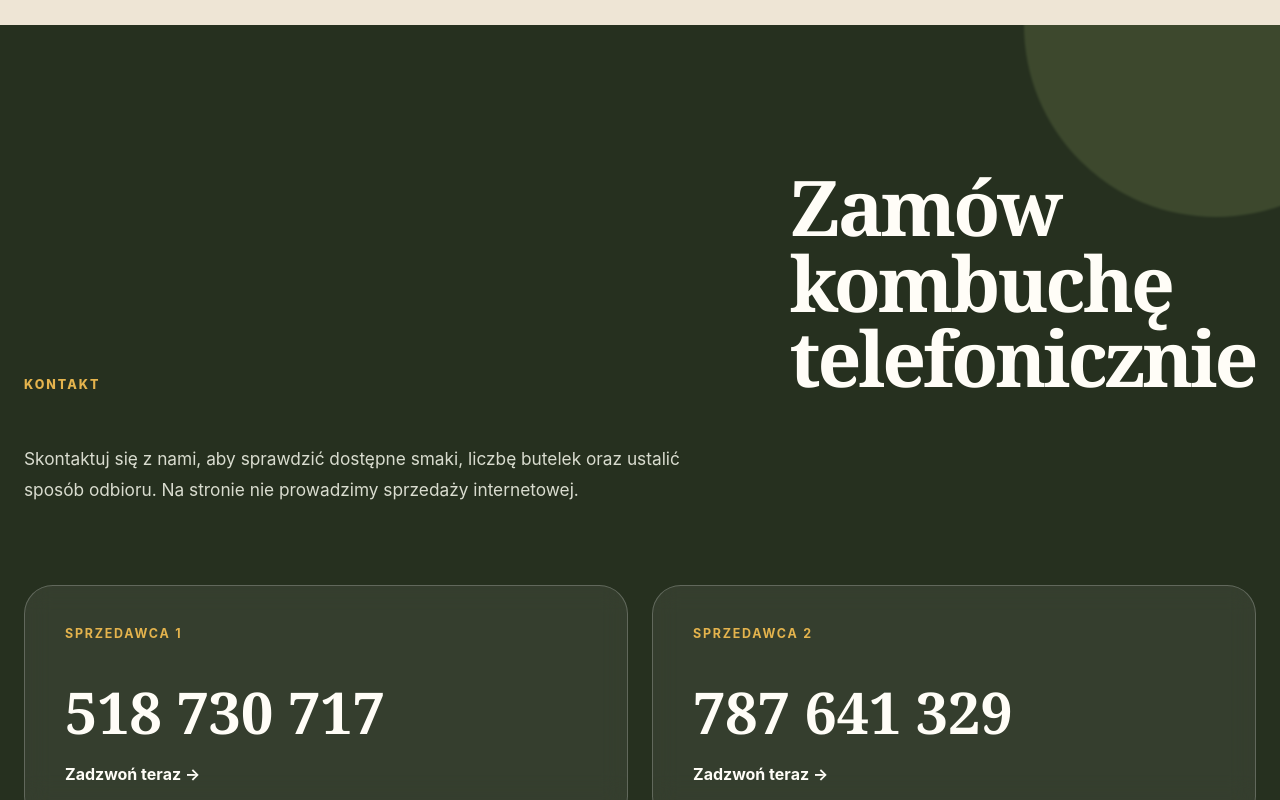
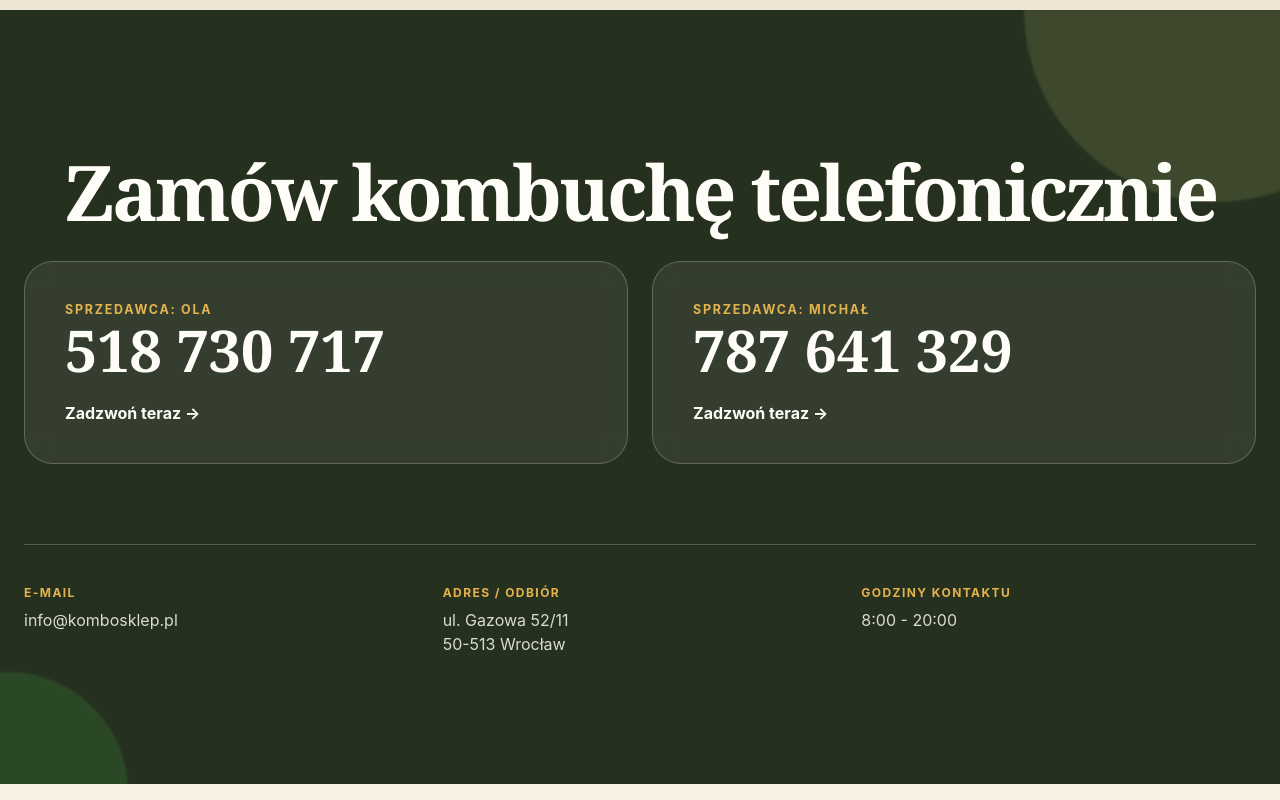
Before and after one commit to Michal-Naron/KOMBOSHOP1, a React (Vite) app: page / in a window 1280 px wide. Shown: the part 3636-4436 px from the top of the page. Built offline with nearby package versions, Linux system fonts and the light colour scheme.

Commit message:
comment out footer section, because it is reduntant

```diff
--- a/src/App.jsx
+++ b/src/App.jsx
@@ -18,7 +18,7 @@ function App() {
           <Route path="*" element={<NotFoundPage />} />
         </Routes>
       </main>
-      <Footer />
+      {/* <Footer /> */}
     </div>
   );
 }
--- a/src/components/ContactSection/ContactSection.jsx
+++ b/src/components/ContactSection/ContactSection.jsx
@@ -9,13 +9,12 @@ function ContactSection() {
     <section id="kontakt" className="contact-section section" aria-labelledby="contact-title">
       <div ref={revealRef} className="contact-section__inner container reveal">
         <div className="contact-section__intro">
-          <p className="eyebrow eyebrow--light">Kontakt</p>
           <h2 id="contact-title">Zamów kombuchę telefonicznie</h2>
-          <p>
+          {/* <p>
             Skontaktuj się z nami, aby sprawdzić dostępne smaki, liczbę butelek
             oraz ustalić sposób odbioru. Na stronie nie prowadzimy sprzedaży
             internetowej.
-          </p>
+          </p> */}
         </div>
 
         <div className="contact-section__cards">
@@ -39,7 +38,14 @@ function ContactSection() {
           </div>
           <div>
             <dt>Adres / odbiór</dt>
-            <dd>{contactData.address}</dd>
+<dd>
+  {contactData.address.split(/(?=\d{2}-\d{3})/).map((line, index) => (
+    <>
+      {line.trim()}
+      {index === 0 && <br />}
+    </>
+  ))}
+</dd>
           </div>
           <div>
             <dt>Godziny kontaktu</dt>
--- a/src/components/ContactSection/ContactSection.scss
+++ b/src/components/ContactSection/ContactSection.scss
@@ -39,19 +39,22 @@
   }
 
   &__intro {
-    display: grid;
-    grid-template-columns: minmax(0, 1fr) minmax(18rem, 0.65fr);
-    gap: v.$space-8;
-    align-items: end;
-    margin-bottom: v.$space-10;
+    // display: grid;
+    // grid-template-columns: minmax(0, 1fr) minmax(18rem, 0.65fr);
+    // gap: v.$space-8;
+    // align-items: end;
+    // margin-bottom: v.$space-10;
+    display: flex;
+    justify-content: center;
 
     h2 {
-      max-width: 14ch;
+      max-width: 100%;
       margin: v.$space-4 0 0;
       font-family: v.$font-heading;
       font-size: clamp(2.8rem, 6vw, 5.8rem);
       line-height: 0.98;
       letter-spacing: -0.04em;
+      margin-bottom: 2rem;
     }
 
     > p:last-child {
@@ -93,6 +96,7 @@
       margin: 0;
       color: v.$color-text-on-dark-muted;
       overflow-wrap: anywhere;
+      line-height: 1.5rem;
     }
   }
 
@@ -117,7 +121,7 @@
   display: flex;
   flex-direction: column;
   align-items: flex-start;
-  min-height: 15rem;
+  min-height: 10rem;
   padding: clamp(1.5rem, 4vw, 2.5rem);
   border: 1px solid v.$color-border-on-dark;
   border-radius: v.$radius-large;
@@ -144,7 +148,7 @@
   }
 
   strong {
-    margin: auto 0 v.$space-5;
+    margin: v.$space-1 0 v.$space-5;
     font-family: v.$font-heading;
     font-size: clamp(2rem, 4.5vw, 3.8rem);
     line-height: 1;
--- a/src/components/ProductCard/ProductCard.scss
+++ b/src/components/ProductCard/ProductCard.scss
@@ -8,7 +8,6 @@
   border-radius: v.$radius-large;
   background: v.$color-surface;
   box-shadow: v.$shadow-card-subtle;
-  max-width: 350px;
   transition:
     transform v.$transition-base,
     box-shadow v.$transition-base,
--- a/src/data/contact.js
+++ b/src/data/contact.js
@@ -1,16 +1,16 @@
 export const contactData = {
   brandName: "Kombo",
   phone1: {
-    label: "Sprzedawca 1",
+    label: "Sprzedawca: Ola",
     display: "518 730 717",
     href: "+48518730717",
   },
   phone2: {
-    label: "Sprzedawca 2",
+    label: "Sprzedawca: Michał",
     display: "787 641 329",
     href: "+48787641329",
   },
-  email: "[ADRES_EMAIL]",
-  address: "[ADRES_FIRMY / PUNKT ODBIORU]",
-  hours: "[GODZINY_KONTAKTU]",
+  email: "info@kombosklep.pl",
+  address: "ul. Gazowa 52/11 50-513 Wrocław",
+  hours: "8:00 - 20:00",
 };
```
